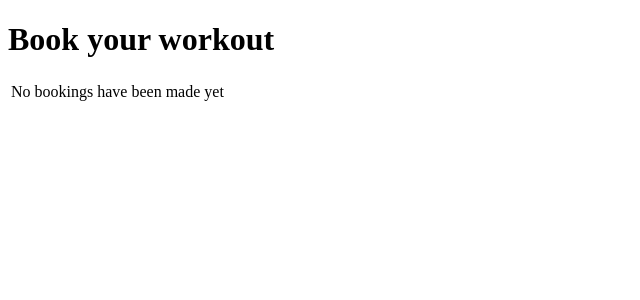
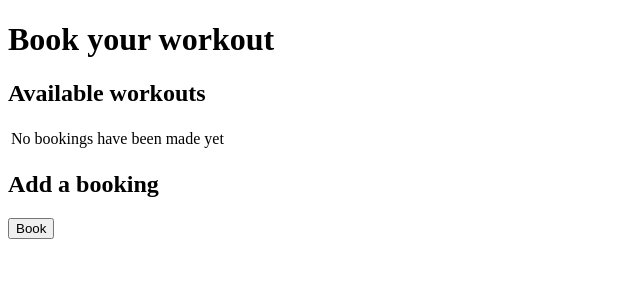
Before and after one commit to kaeb13/pp4ebka, a Django app: page / in a window 1280 px wide. Shown: the top 300 px of the page, without its empty margins (0-640 px from the left). Run offline with Django 3.2, Linux system fonts and the light colour scheme.

Commit message:
Fix error in add_booking view

```diff
--- a/bookings/templates/bookings/bookings.html
+++ b/bookings/templates/bookings/bookings.html
@@ -9,8 +9,7 @@
 <body>
     <h1>Book your workout</h1>
 
-
-
+    <h2>Available workouts</h2>
     <table>
         {% for booking in bookings %}
             <tr>
@@ -24,4 +23,17 @@
         {% endfor %}
     </table>
 
+    <h2>Add a booking</h2>
+    <form method="POST" action="add">
+        {% csrf_token %}
+        {{ form }}
+
+        <div>
+            <p>
+                <button type="submit">Book</button>
+            </p>
+        </div>
+    </form>
+
+</body>
 </html>
--- a/pilatesclub/urls.py
+++ b/pilatesclub/urls.py
@@ -20,6 +20,6 @@ from bookings.views import get_bookings, add_booking
 urlpatterns = [
     path('admin/', admin.site.urls),
     path('', get_bookings, name='get_bookings'),
-    path('add', add_booking, name='add_booking')
+    path('add/', add_booking, name='add_booking'),
 
 ]
```
Also changed, not shown: bookings/templates/bookings/add_booking.html (+2 -5 lines), db.sqlite3.
